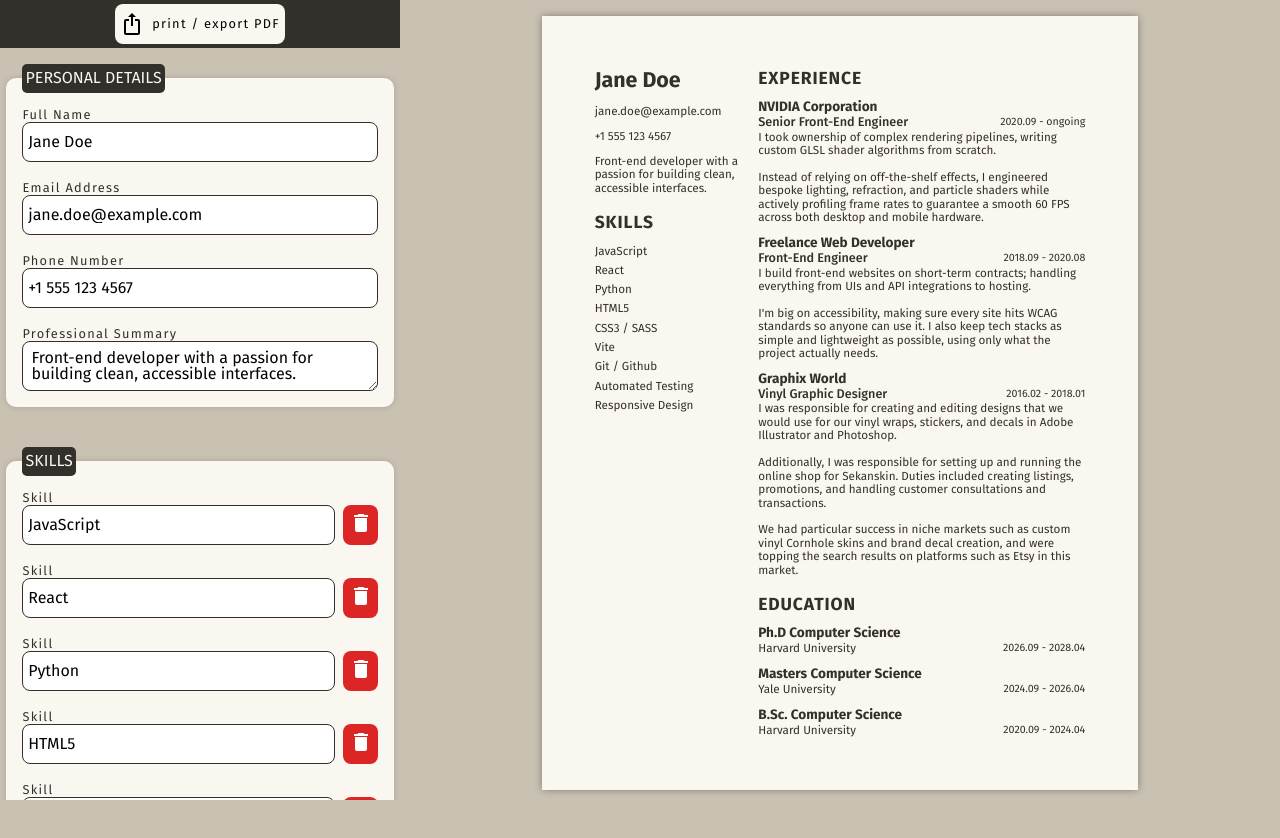
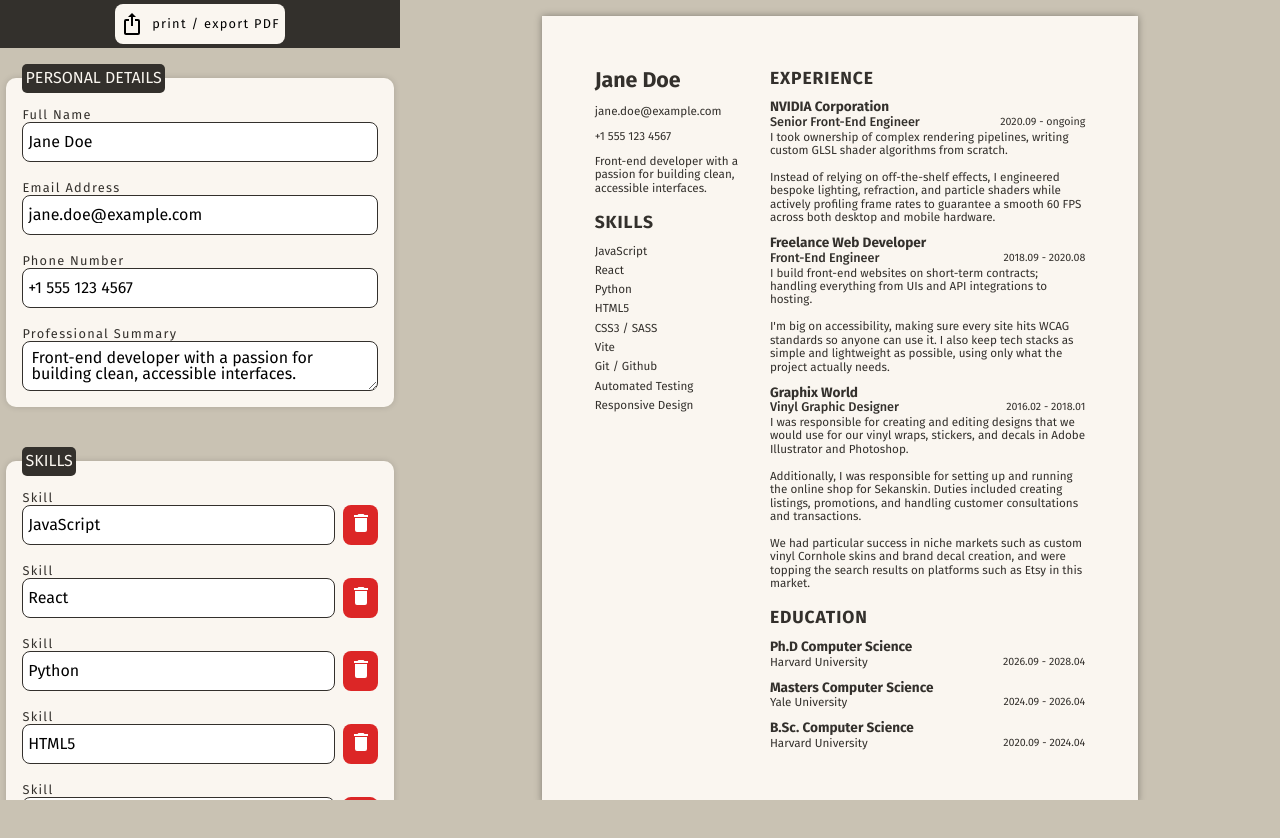
Before and after one commit to Long-Hold/odin-cv-application, a React (Vite) app: page / in a window 1280 px wide. Shown: the top 838 px of the page. Built offline with nearby package versions, Linux system fonts and the light colour scheme.

Commit message:
refactor: apply row gap to col gap for spacing upon header resize. Closes #40

```diff
--- a/src/components/display/styles/ResumeTemplate.css
+++ b/src/components/display/styles/ResumeTemplate.css
@@ -26,7 +26,7 @@
   display: flex;
   flex-flow: row nowrap;
 
-  row-gap: 1.5em;
+  gap: 1.5em;
 
   .detailColumn {
     display: flex;
```
